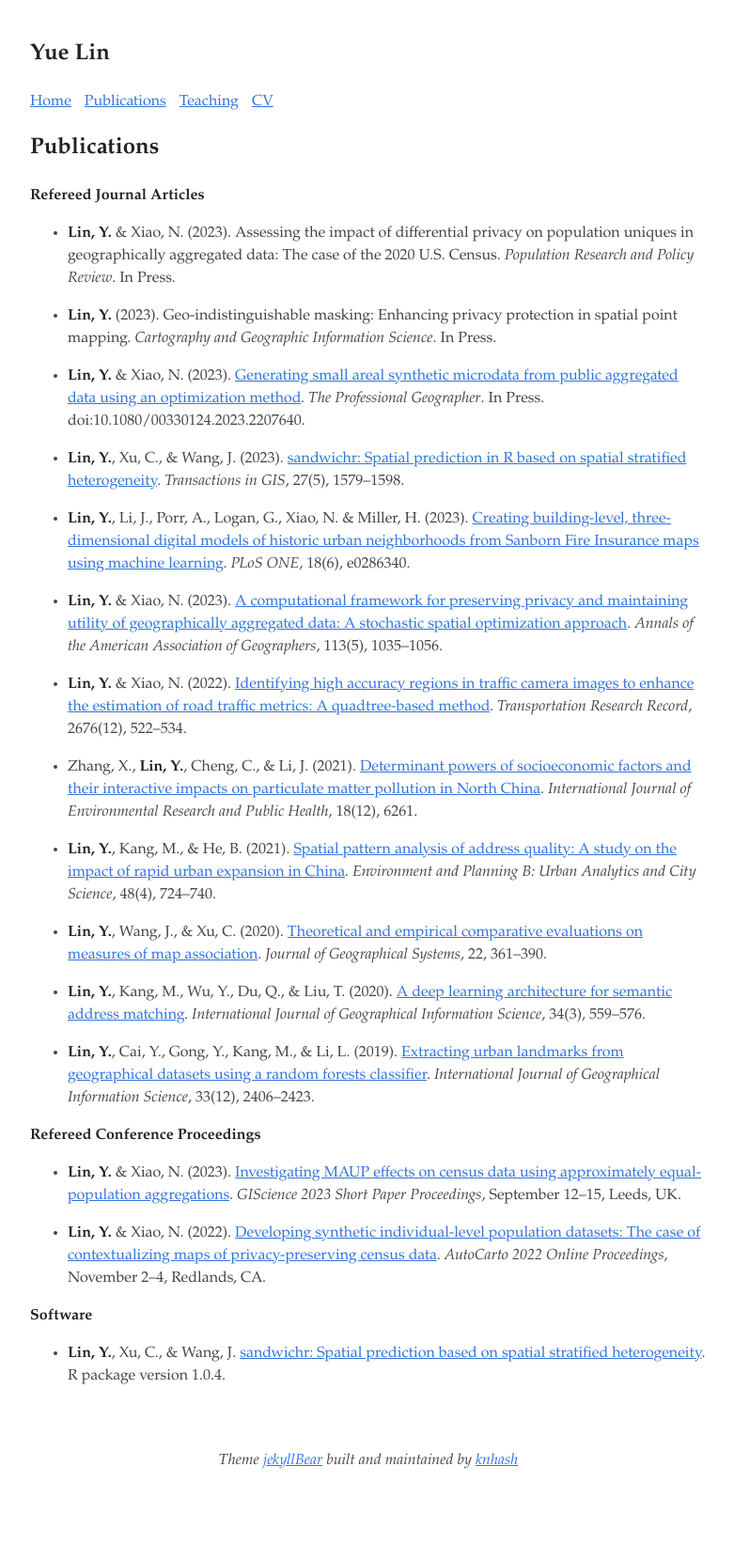
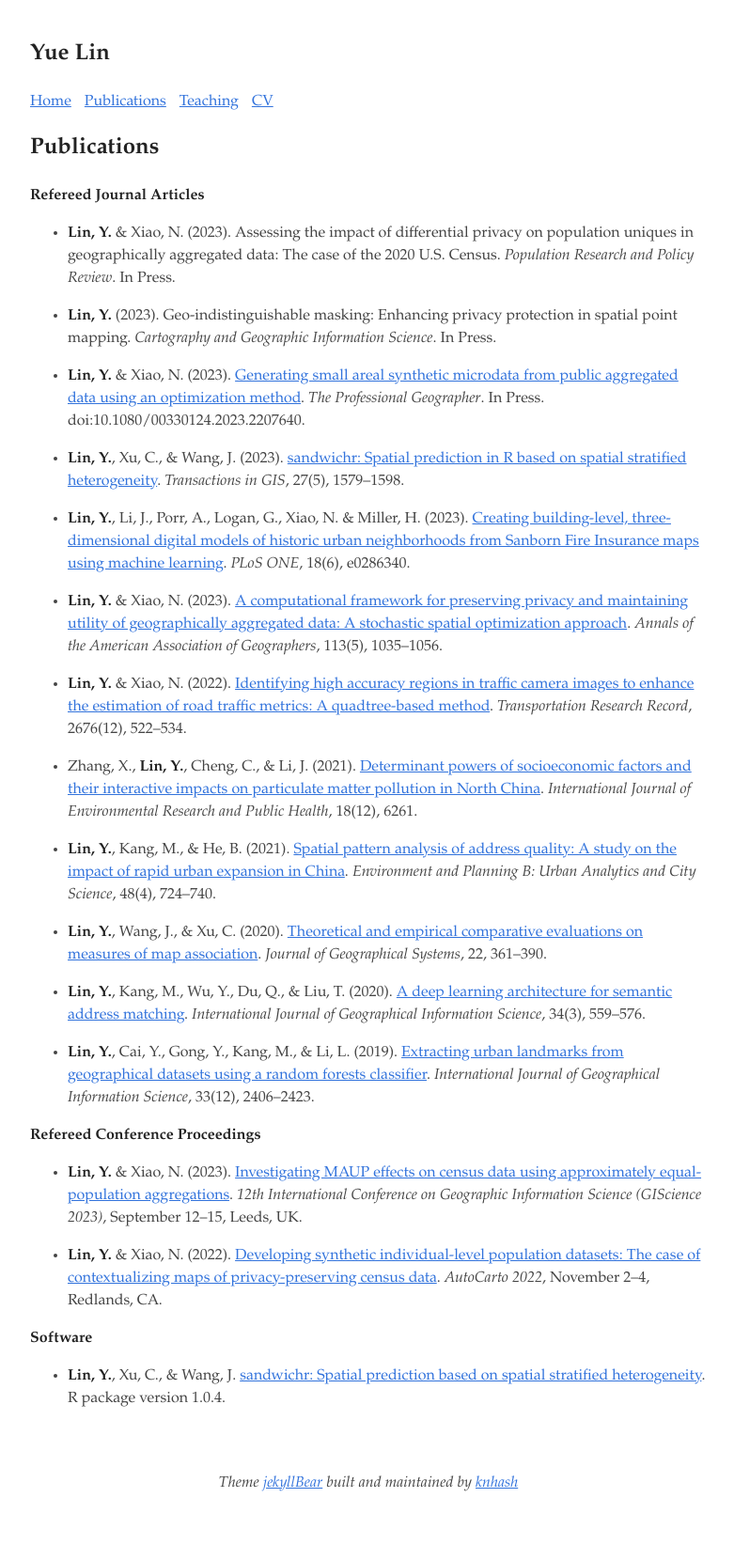
Before and after one commit to linyuehzzz/linyuehzzz.github.io, a Jekyll site: the page built from publications.md, in a window 1280 px wide. Shown: the whole page at 94% size, without its empty margins (248-1029 px from the left). Built offline with Jekyll 4.4.1, drawn with Linux system fonts in a browser that asks for light colours; before the commit the page ends 1636 px from its top, so only the background shows below that.

Commit message:
update pubs

```diff
--- a/publications.md
+++ b/publications.md
@@ -33,9 +33,9 @@ permalink: /publications
 
 
 **Refereed Conference Proceedings**
-- **Lin, Y.** & Xiao, N. (2023). [Investigating MAUP effects on census data using approximately equal-population aggregations](https://drops.dagstuhl.de/opus/volltexte/2023/18942/). *GIScience 2023 Short Paper Proceedings*, September 12--15, Leeds, UK.
+- **Lin, Y.** & Xiao, N. (2023). [Investigating MAUP effects on census data using approximately equal-population aggregations](https://drops.dagstuhl.de/opus/volltexte/2023/18942/). *12th International Conference on Geographic Information Science (GIScience 2023)*, September 12--15, Leeds, UK.
 
-- **Lin, Y.** & Xiao, N. (2022). [Developing synthetic individual-level population datasets: The case of contextualizing maps of privacy-preserving census data](https://cartogis.org/docs/autocarto/2022/docs/abstracts/Session7_Lin_5258.pdf). *AutoCarto 2022 Online Proceedings*, November 2--4, Redlands, CA.
+- **Lin, Y.** & Xiao, N. (2022). [Developing synthetic individual-level population datasets: The case of contextualizing maps of privacy-preserving census data](https://cartogis.org/docs/autocarto/2022/docs/abstracts/Session7_Lin_5258.pdf). *AutoCarto 2022*, November 2--4, Redlands, CA.
 
 
 **Software**
```
Also changed, not shown: 1 other file.
